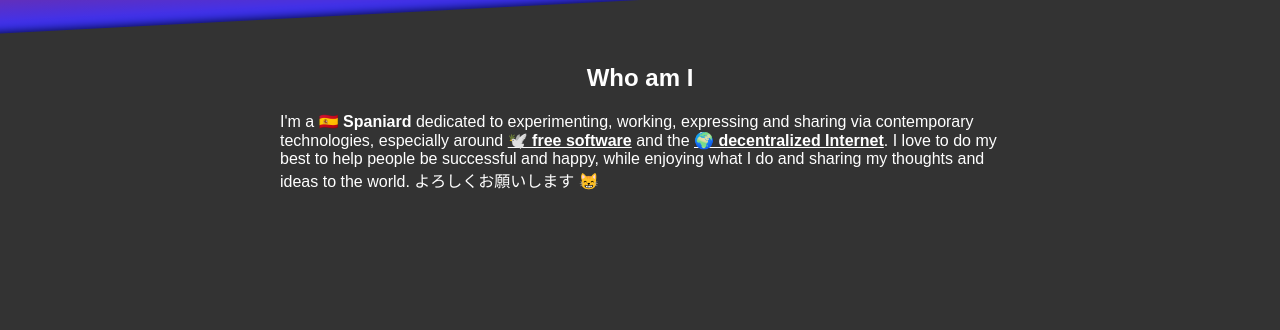
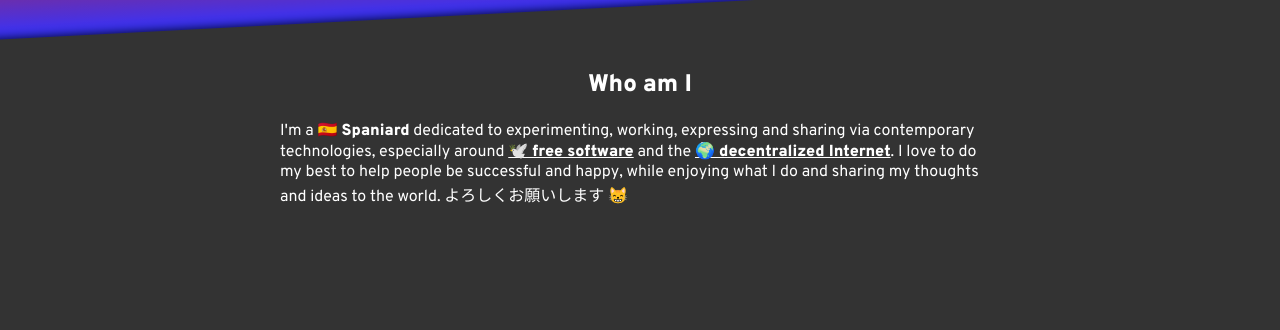
Before and after one commit to xerz-one/espectalll.hashbase.io, a plain HTML site: page index.html in a window 1280 px wide. Shown: the part 470-800 px from the top of the page. Drawn offline with Linux system fonts and the light colour scheme.

Commit message:
Added Overpass font CSS

```diff
--- /dev/null
+++ b/css/overpass.css
@@ -0,0 +1,13 @@
+@font-face {
+	font-family: 'Overpass';
+	font-style: normal;
+	font-weight: 400;
+	src: local('Overpass Regular'), local('Overpass-Regular'), url('../fonts/Overpass-Regular.ttf');
+}
+
+@font-face {
+	font-family: 'Overpass';
+	font-style: normal;
+	font-weight: 900;
+	src: local('Overpass Black'), local('Overpass-Black'), url('../fonts/Overpass-Black.ttf');
+}
--- a/index.html
+++ b/index.html
@@ -4,8 +4,9 @@
 	<meta charset="UTF-8">
 	<meta name="viewport" content="width=device-width, initial-scale=1">
 	<title>@espectalll</title>
+	<link rel="stylesheet" href="css/overpass.css">
+	<link rel="stylesheet" href="css/font-awesome.min.css">
 	<link rel="stylesheet" href="css/index.css">
-	<link rel="stylesheet" href="css/font-awesome.min.css">
 </head>
 <body>
 	<div class="header centered">
```
